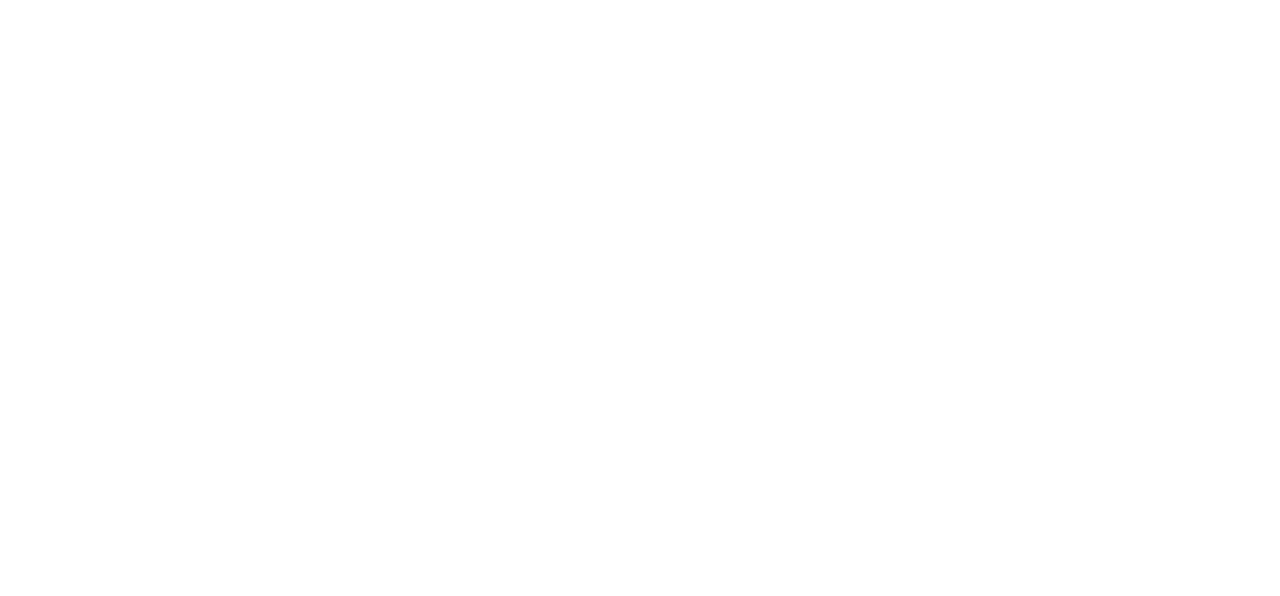
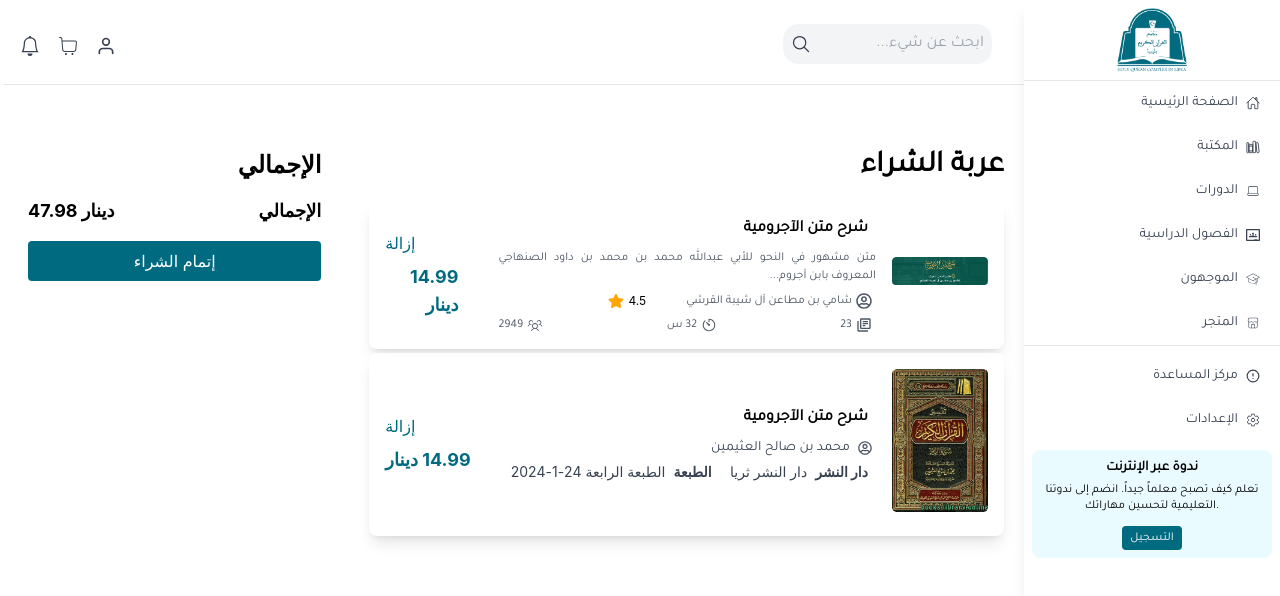
Before and after one commit to eTravel-Ly/COTHQ-website, a React (Create React App) app: page /ShoppingCart in a window 1280 px wide. Before the commit this address had no page. Shown: the top 596 px of the page. Built offline with nearby package versions, Linux system fonts and the light colour scheme.

Commit message:
add ShoppingCart page

```diff
--- a/src/App.js
+++ b/src/App.js
@@ -11,7 +11,8 @@ import {
   Shop,
   BookDetails,
   ReadBooks,
-  Showcourse
+  Showcourse,
+  ShoppingCart,
 } from "./page/index";
 function App() {
   return (
@@ -29,6 +30,7 @@ function App() {
           <Route path="/BookDetails" element={<BookDetails />} />
           <Route path="/ReadBooks" element={<ReadBooks />} />
           <Route path="/Showcourse" element={<Showcourse />} />
+          <Route path="/ShoppingCart" element={<ShoppingCart />} />
 
         </Routes>
       </BrowserRouter>
--- a/src/component/NavbarLogin.js
+++ b/src/component/NavbarLogin.js
@@ -1,16 +1,18 @@
 import React from "react";
 import { IoSearchOutline } from "react-icons/io5";
 import { CiShoppingCart } from "react-icons/ci";
-
 import { BsBell } from "react-icons/bs";
 import { FiUser } from "react-icons/fi";
+import { Link } from "react-router-dom";
 
 const NavbarLogin = () => {
   return (
-    <div className="flex items-center justify-between bg-white  p-4 w-full">
+    <div className="flex items-center justify-between bg-white p-4 w-full">
       <div className="flex items-center">
         <BsBell className="text-gray-700 text-xl mr-4" />
-        <CiShoppingCart className="text-gray-700 text-2xl mr-4" />
+        <Link to="/ShoppingCart">
+          <CiShoppingCart className="text-gray-700 text-2xl mr-4" />
+        </Link>
         <FiUser className="text-gray-700 text-xl" />
       </div>
       <div className="bg-gray-100 w-500 h-10 p-2 flex rounded-2xl items-center mb-1 mx-5">
@@ -19,12 +21,9 @@ const NavbarLogin = () => {
           style={{ fontFamily: "Tajwal, sans-serif", direction: "rtl" }}
           type="text"
           placeholder="ابحث عن شيء..."
-          className="bg-gray-100 w-500  text-right outline-none text-l flex-1"
-          />
-
-
+          className="bg-gray-100 w-500 text-right outline-none text-l flex-1"
+        />
       </div>
-
     </div>
   );
 };
--- /dev/null
+++ b/src/component/ShoppingCart.js
@@ -0,0 +1,193 @@
+import React from "react";
+import Sidebar from "../component/Sidebar";
+import NavbarLogin from "../component/NavbarLogin";
+import { FaStar, FaRegUserCircle } from "react-icons/fa";
+import { MdOutlineLibraryBooks } from "react-icons/md";
+import { IoIosTimer } from "react-icons/io";
+import { PiUsersThreeLight } from "react-icons/pi";
+import CourseImage from "../assets/images/ContinueWatchingSection1.png"; // Replace with actual path to course images
+import BookImage from "../assets/images/Books-1.png";
+import {  FaBook } from "react-icons/fa";
+import { IoIosInformationCircle } from "react-icons/io";
+const courses = [
+  {
+    title: "شرح متن الآجرومية",
+    instructor: "شامي بن مطاعن آل شيبة القرشي",
+    price: "14.99 دينار",
+    rating: 4.5,
+    description:
+      "متن مشهور في النحو للأبي عبدالله محمد بن محمد بن داود الصنهاجي المعروف بابن آجروم...",
+    lessons: 23,
+    duration: "32 س",
+    students: 2949,
+    image: CourseImage,
+  },
+  // Add more courses as needed
+];
+
+const books = [
+  {
+    title: "شرح متن الآجرومية",
+    author: "محمد بن صالح العثيمين",
+    publisher: "دار النشر ثريا",
+    edition: "الطبعة الرابعة 24-1-2024",
+    type: "الفقه",
+    price: "14.99 دينار",
+    image: BookImage,
+  },
+  // Add more books as needed
+];
+
+function ShoppingCart() {
+  const renderItem = (item, type) => (
+    <div
+      key={item.title}
+      className="bg-white shadow-lg rounded-lg p-4 my-1 flex items-center text-right"
+      style={{ direction: "rtl" }}
+    >
+      <img
+        src={item.image}
+        alt={item.title}
+        className="h-30 w-24  rounded mb-2 ml-4"
+        style={{ fontFamily: "Tajwal, sans-serif" }}
+      />
+      <div className="flex-grow">
+        <div className="flex items-center justify-between mb-2">
+          <h3
+            className="text-md font-bold mr-2"
+            style={{ fontFamily: "Tajwal, sans-serif" }}
+          >
+            {item.title}
+          </h3>
+        </div>
+        {type === "course" && (
+          <>
+            <p
+              className="text-gray-600 text-xs"
+              style={{
+                fontFamily: "Tajwal, sans-serif",
+                textAlign: "justify",
+                lineHeight: "1.5",
+                marginBottom: "8px",
+              }}
+            >
+              {item.description}
+            </p>
+            <div className="flex items-center mt-2 mb-2">
+              <FaRegUserCircle
+                className="text-gray-600 "
+                style={{ marginRight: "4px" }}
+              />
+              <p
+                className="text-xs mr-1 text-gray-600"
+                style={{ fontFamily: "Tajwal, sans-serif" }}
+              >
+                {item.instructor}
+              </p>
+              <p className="text-xs mr-10">{item.rating}</p>
+              <FaStar style={{ color: "#FFA500", marginRight: "4px" }} />
+            </div>
+            <div className="flex items-center justify-between mt-2">
+              <div className="flex items-center">
+                <MdOutlineLibraryBooks
+                  className="text-gray-600"
+                  style={{ marginRight: "4px" }}
+                />
+                <p
+                  className="text-xs mr-1 text-gray-600"
+                  style={{ fontFamily: "Tajwal, sans-serif" }}
+                >
+                  {item.lessons}
+                </p>
+              </div>
+              <div className="flex items-center">
+                <IoIosTimer
+                  className="text-gray-600"
+                  style={{ marginRight: "4px" }}
+                />
+                <p
+                  className="text-xs mr-1 text-gray-600"
+                  style={{ fontFamily: "Tajwal, sans-serif" }}
+                >
+                  {item.duration}
+                </p>
+              </div>
+              <div className="flex items-center">
+                <PiUsersThreeLight
+                  className="text-gray-600"
+                  style={{ marginRight: "4px" }}
+                />
+                <p
+                  className="text-xs mr-1 text-gray-600"
+                  style={{ fontFamily: "Tajwal, sans-serif" }}
+                >
+                  {item.students}
+                </p>
+              </div>
+            </div>
+          </>
+        )}
+        {type === "book" && (
+          <>
+            <div className="flex text-gray-700 mt-1 text-sm">
+              <div className="flex items-center  font-tajwal">
+                <FaRegUserCircle
+                  className="text-gray-600 ml-2"
+                  style={{ marginRight: "4px" }}
+                />
+                <span>{item.author}</span>{" "}
+              </div>
+            </div>
+
+            <div className="flex text-gray-700 mt-1 text-sm justify-between">
+              <div className="flex items-center ">
+
+                <span className="font-bold mx-2">دار النشر</span>
+                <span>{item.publisher}</span>
+              </div>
+              <div className="flex items-center">
+                <span className="font-bold  mx-2">الطبعة</span>
+                <span>{item.edition}</span>
+              </div>
+            </div>
+          </>
+        )}
+      </div>
+      <div className="flex flex-col items-end mr-10 text-right">
+        <button className="text-custom-orange mb-2">إزالة</button>
+        <p className="text-lg font-bold text-custom-orange">{item.price}</p>
+      </div>
+    </div>
+  );
+
+  return (
+    <div className="flex h-screen">
+      <Sidebar />
+      <div className="flex flex-col w-[80%] mt-2 ml-1">
+        <NavbarLogin />
+        <div className="border-t"></div>
+        <div className="flex flex-col lg:flex-row justify-between container mx-auto mt-10 rtl">
+          <div className="lg:w-1/3 rounded-lg p-6 mt-6 lg:mt-0">
+            <h2 className="text-2xl font-bold mb-4 text-right">الإجمالي</h2>
+            <div className="flex justify-between mb-4">
+              <p className="font-bold text-lg">47.98 دينار</p>
+              <p className="font-bold text-lg">الإجمالي</p>
+            </div>
+            <button className="bg-custom-orange text-white w-full py-2 rounded">
+              إتمام الشراء
+            </button>
+          </div>
+          <div className="lg:w-2/3 p-6">
+            <h1 className="text-3xl font-bold mb-4 text-right font-tajwal">
+              عربة الشراء
+            </h1>
+            {courses.map((course) => renderItem(course, "course"))}
+            {books.map((book) => renderItem(book, "book"))}
+          </div>
+        </div>
+      </div>
+    </div>
+  );
+}
+
+export default ShoppingCart;
--- a/src/page/index.js
+++ b/src/page/index.js
@@ -10,6 +10,8 @@ export { default as Shop } from "./Shop";
 export { default as ReadBooks } from "./ReadBooks";
 export { default as BookDetails } from "./BookDetails";
 export { default as Showcourse } from "./Showcourse";
+export { default as ShoppingCart } from "../component/ShoppingCart";
+
 
 
 export {};
```
Also changed, not shown: src/component/NavbarafterLogin.js (deleted, +0 -13 lines).
